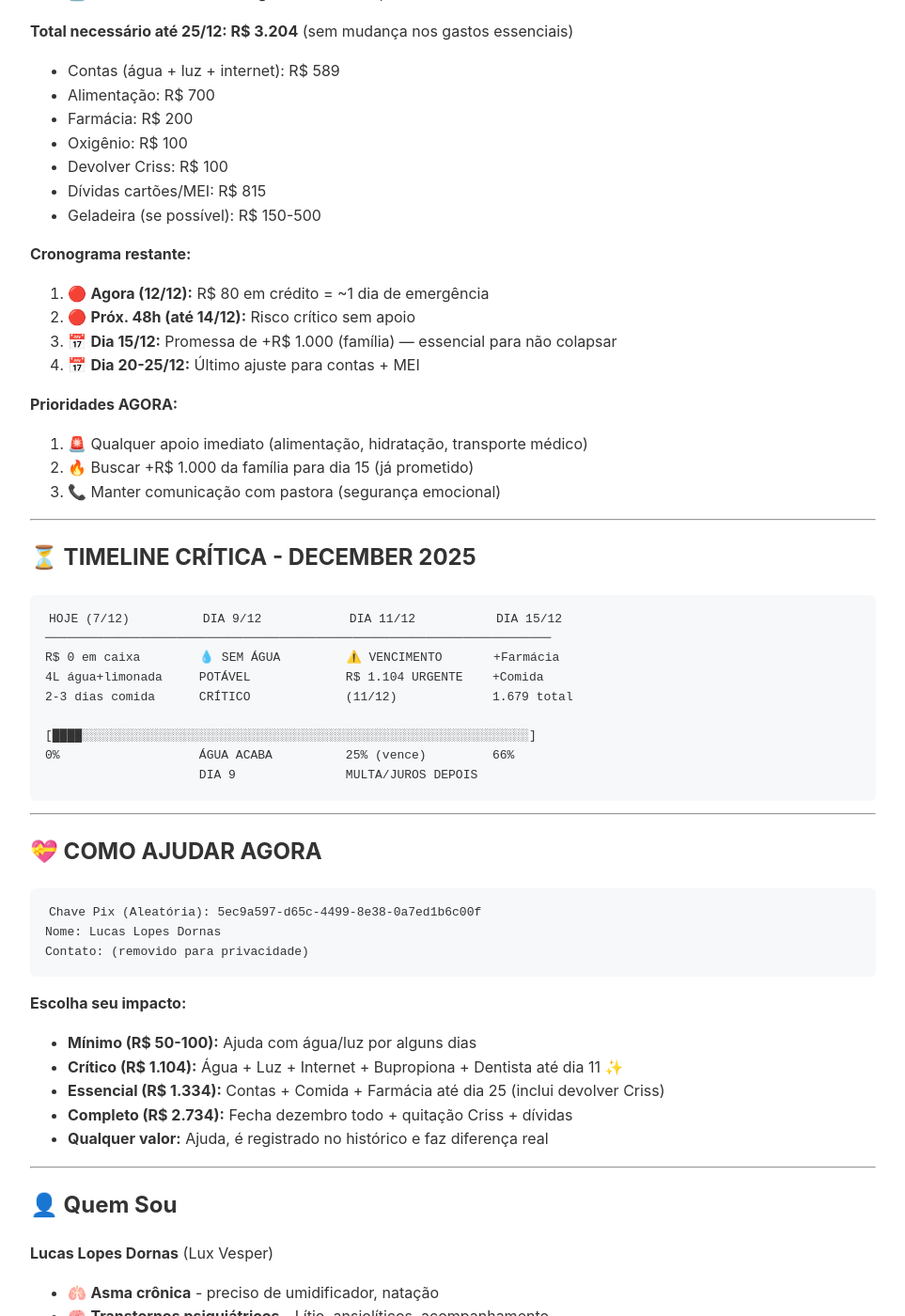
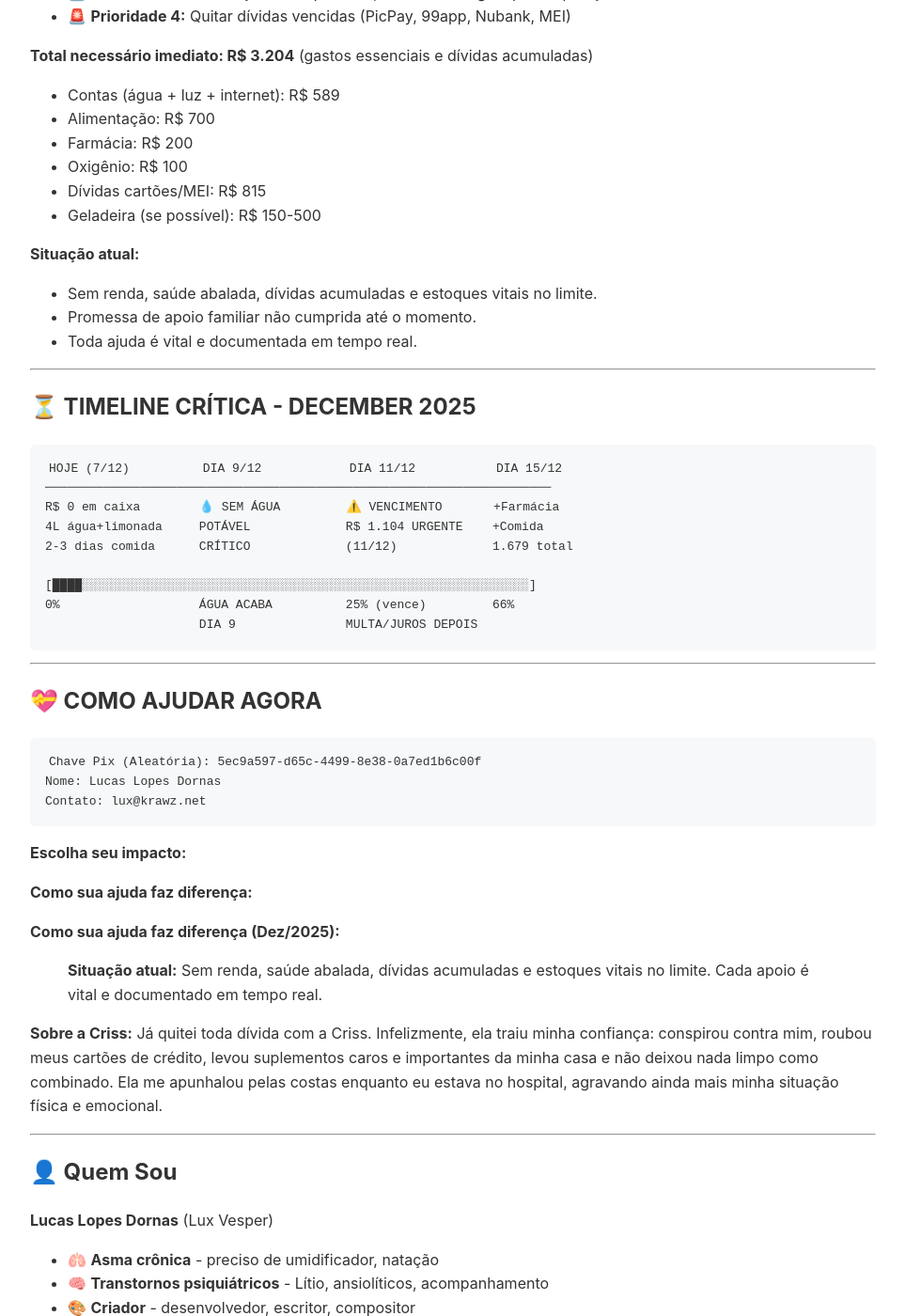
Before and after one commit to Lukixfer/transparencia-lux-vesper, a Jekyll site: the page built from index.md, in a window 1280 px wide and 1400 px high, scrolled down 2365 px. Shown: the whole window at 94% size, without its empty margins (158-1121 px from the left). Built offline with Jekyll 4.4.1, drawn with Linux system fonts in a browser that asks for light colours; our own code applies the rules of GitHub Pages for plain Markdown files; some of the changed text lies outside the part shown.

Commit message:
Atualiza seção de necessidades imediatas para refletir situação atual e prioridades de apoio

````diff
--- a/index.md
+++ b/index.md
@@ -80,35 +80,28 @@
 - Menos emergência (água de coco + Uber): R$ 150
 - **Restante: R$ 80** (sem margem)
 
-**NECESSÁRIO IMEDIATAMENTE:**
+**NECESSÁRIO AGORA (27/12):**
 
-- 🚨 **Doações urgentes:** R$ 1.000+ para sustentar até fim de mês
-- 🚨 **Prioridade 1:** Alimentação (estoque baixo)
-- 🚨 **Prioridade 2:** Medicação (farmácia no dia 25)
-- 🚨 **Prioridade 3:** Contas (água vence dia 20, MEI vence 25)
+- 🚨 **Doações urgentes:** R$ 1.000+ para garantir alimentação, água, medicação e quitar dívidas atrasadas.
+- 🚨 **Prioridade 1:** Alimentação (estoque baixo e sem previsão de reposição)
+- 🚨 **Prioridade 2:** Água mineral (estoque crítico)
+- 🚨 **Prioridade 3:** Medicação (estoque atual, mas sem margem para reposição)
+- 🚨 **Prioridade 4:** Quitar dívidas vencidas (PicPay, 99app, Nubank, MEI)
 
-**Total necessário até 25/12: R$ 3.204** (sem mudança nos gastos essenciais)
+**Total necessário imediato: R$ 3.204** (gastos essenciais e dívidas acumuladas)
 
 - Contas (água + luz + internet): R$ 589
 - Alimentação: R$ 700
 - Farmácia: R$ 200
 - Oxigênio: R$ 100
-- Devolver Criss: R$ 100
 - Dívidas cartões/MEI: R$ 815
 - Geladeira (se possível): R$ 150-500
 
-**Cronograma restante:**
+**Situação atual:**
 
-1. 🔴 **Agora (12/12):** R$ 80 em crédito = ~1 dia de emergência
-2. 🔴 **Próx. 48h (até 14/12):** Risco crítico sem apoio
-3. 📅 **Dia 15/12:** Promessa de +R$ 1.000 (família) — essencial para não colapsar
-4. 📅 **Dia 20-25/12:** Último ajuste para contas + MEI
-
-**Prioridades AGORA:**
-
-1. 🚨 Qualquer apoio imediato (alimentação, hidratação, transporte médico)
-2. 🔥 Buscar +R$ 1.000 da família para dia 15 (já prometido)
-3. 📞 Manter comunicação com pastora (segurança emocional)
+- Sem renda, saúde abalada, dívidas acumuladas e estoques vitais no limite.
+- Promessa de apoio familiar não cumprida até o momento.
+- Toda ajuda é vital e documentada em tempo real.
 
 ---
 
@@ -133,16 +126,19 @@
 ```
 Chave Pix (Aleatória): 5ec9a597-d65c-4499-8e38-0a7ed1b6c00f
 Nome: Lucas Lopes Dornas
-Contato: (removido para privacidade)
+Contato: lux@krawz.net
 ```
 
 **Escolha seu impacto:**
 
-- **Mínimo (R$ 50-100):** Ajuda com água/luz por alguns dias
-- **Crítico (R$ 1.104):** Água + Luz + Internet + Bupropiona + Dentista até dia 11 ✨
-- **Essencial (R$ 1.334):** Contas + Comida + Farmácia até dia 25 (inclui devolver Criss)
-- **Completo (R$ 2.734):** Fecha dezembro todo + quitação Criss + dívidas
-- **Qualquer valor:** Ajuda, é registrado no histórico e faz diferença real
+**Como sua ajuda faz diferença:**
+
+**Como sua ajuda faz diferença (Dez/2025):**
+
+> **Situação atual:** Sem renda, saúde abalada, dívidas acumuladas e estoques vitais no limite. Cada apoio é vital e documentado em tempo real.
+
+**Sobre a Criss:**
+Já quitei toda dívida com a Criss. Infelizmente, ela traiu minha confiança: conspirou contra mim, roubou meus cartões de crédito, levou suplementos caros e importantes da minha casa e não deixou nada limpo como combinado. Ela me apunhalou pelas costas enquanto eu estava no hospital, agravando ainda mais minha situação física e emocional.
 
 ---
 
@@ -311,6 +307,6 @@
 
 <div align="center">
 
-📧 **Contato:** (removido para privacidade) | 🐱 **GitHub:** [@Lukixfer](https://github.com/Lukixfer)
+📧 **Contato:** lux@krawz.net | 🐱 **GitHub:** [@Lukixfer](https://github.com/Lukixfer)
 
 </div>
````
